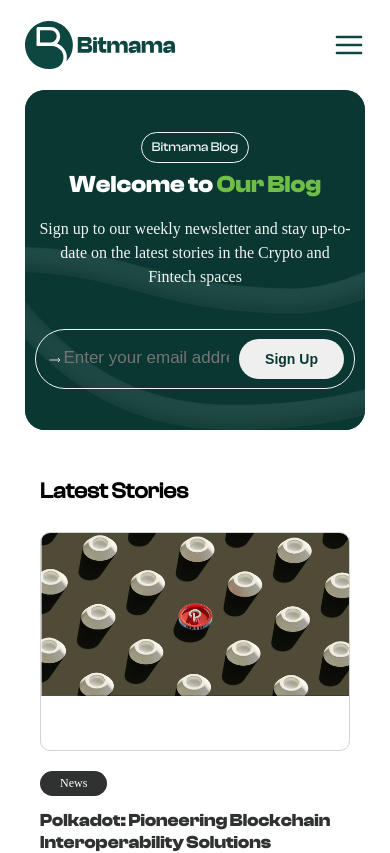
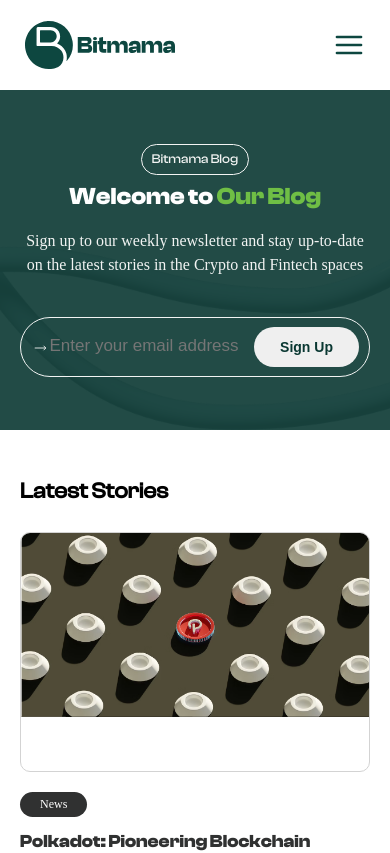
Before and after one commit to Uchenna99/BITMAMA-CLONE-TS, a React (Vite) app: page /blog in a window 390 px wide. Shown: the top 853 px of the page. Built offline with nearby package versions, Linux system fonts and the light colour scheme; a web font is replaced by a local one.

Commit message:
blog touch up

```diff
--- a/src/Components/CountrySelector.tsx
+++ b/src/Components/CountrySelector.tsx
@@ -1,4 +1,4 @@
-import { useState } from 'react'
+import { useEffect, useRef, useState } from 'react'
 import "../Stylesheets/Selector.css"
 import naija from "../assets/FLAGS/Flag_of_Nigeria.png"
 import ghs from "../assets/FLAGS/Flag_of_Ghana.png"
@@ -11,6 +11,7 @@
 
     const [toggle, setToggle] = useState(false);
     const [selected, setSelected] = useState({name: 'NGN', name2: 'Naira', flag: naija})
+
   return (
     <>
         <div className="select-div" onClick={()=> setToggle(!toggle)} >
--- a/src/Pages/BlogPage.tsx
+++ b/src/Pages/BlogPage.tsx
@@ -42,6 +42,7 @@
 
 
            <div className="blog-section">
+                <div className="main-blog-wrap">
                     <div className="blog-hero-section-wrap">
                         <div className="blog-hero-section">
                             <div className="blog-hero-content">
@@ -62,6 +63,8 @@
                             </div>
                         </div>
                     </div>
+                </div>
+
 
                 <div className="latest-stories-grid">
 
--- a/src/Stylesheets/BlogPage.css
+++ b/src/Stylesheets/BlogPage.css
@@ -16,6 +16,11 @@
     padding: 0 170px 70px 170px;
     font-family: Bitmama;
 }
+.main-blog-wrap{
+    width: 100%;
+    height: fit-content;
+
+}
 
 
 
@@ -25,6 +30,8 @@
     height: fit-content;
     background-color: rgba(10, 56, 50);
     border-radius: 20px;
+    display: flex;
+    justify-content: center;
 }
 
 
@@ -71,6 +78,7 @@
     font-family: bold;
     font-size: 50px;
     color: white;
+    text-align: center;
     margin-bottom: 10px;
 }
 
@@ -546,12 +554,10 @@
     .blog-navb2{
         display: flex;
     }
-    .blog-section{
-        padding: 0 50px 70px;
-    }
 
     .latest-stories-grid{
         grid-template-columns: 1fr;
+        padding: 40px 0;
     }
     .latest-stories-head{
         grid-column: 1;
@@ -581,13 +587,24 @@
     .blog-section{
         padding: 0 25px 70px;
     }
+    .main-blog-wrap{
+        height: 340px;
+    }
     #welcome-header{
         font-size: 24px;
         text-wrap: wrap;
     }
     .blog-hero-section{
         height: 340px;
+        position: absolute;
+        border-radius: 0;
     }
+    .blog-hero-content{
+        padding: 10px 20px;
+    }
+    /* .blog-hero-content{
+        width: 100%;
+    } */
 
     .news-box2{
         width: 100%;
@@ -597,6 +614,9 @@
 
 
 @media screen and (max-width: 519px) {
+    .blog-section{
+        padding: 0 20px 70px;
+    }
     #welcome-text{
         width: 100%;
     }
--- a/src/Stylesheets/HomePage.css
+++ b/src/Stylesheets/HomePage.css
@@ -38,7 +38,7 @@
 
 .hero-section{
     width: 100%;
-    height: 600px;
+    height: 680px;
     /* background-color: pink; */
     display: flex;
     align-items: center;
```
Lines whose indentation alone changed are shown as unchanged.
